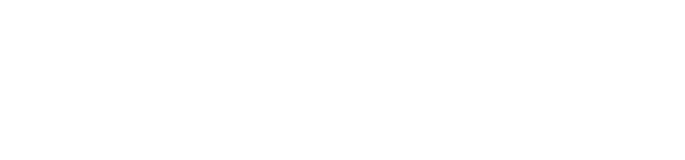
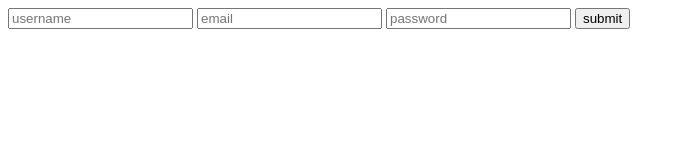
Before and after one commit to Muhammadizhan/Registration-Form-JS, a plain HTML site: page index.html in a window 1280 px wide. Shown: the whole page, without its empty margins (0-685 px from the left). Drawn offline with Linux system fonts and the light colour scheme.

Commit message:
update index

```diff
--- a/index.html
+++ b/index.html
@@ -5,5 +5,12 @@
     <meta name="viewport" content="width=device-width, initial-scale=1.0" />
     <title>Regex in JS</title>
   </head>
-  <body></body>
+  <body>
+    <form id="form">
+      <input type="text" id="username" placeholder="username" />
+      <input type="text" id="email" placeholder="email" />
+      <input type="password" id="password" placeholder="password" />
+      <button type="submit">submit</button>
+    </form>
+  </body>
 </html>
```
